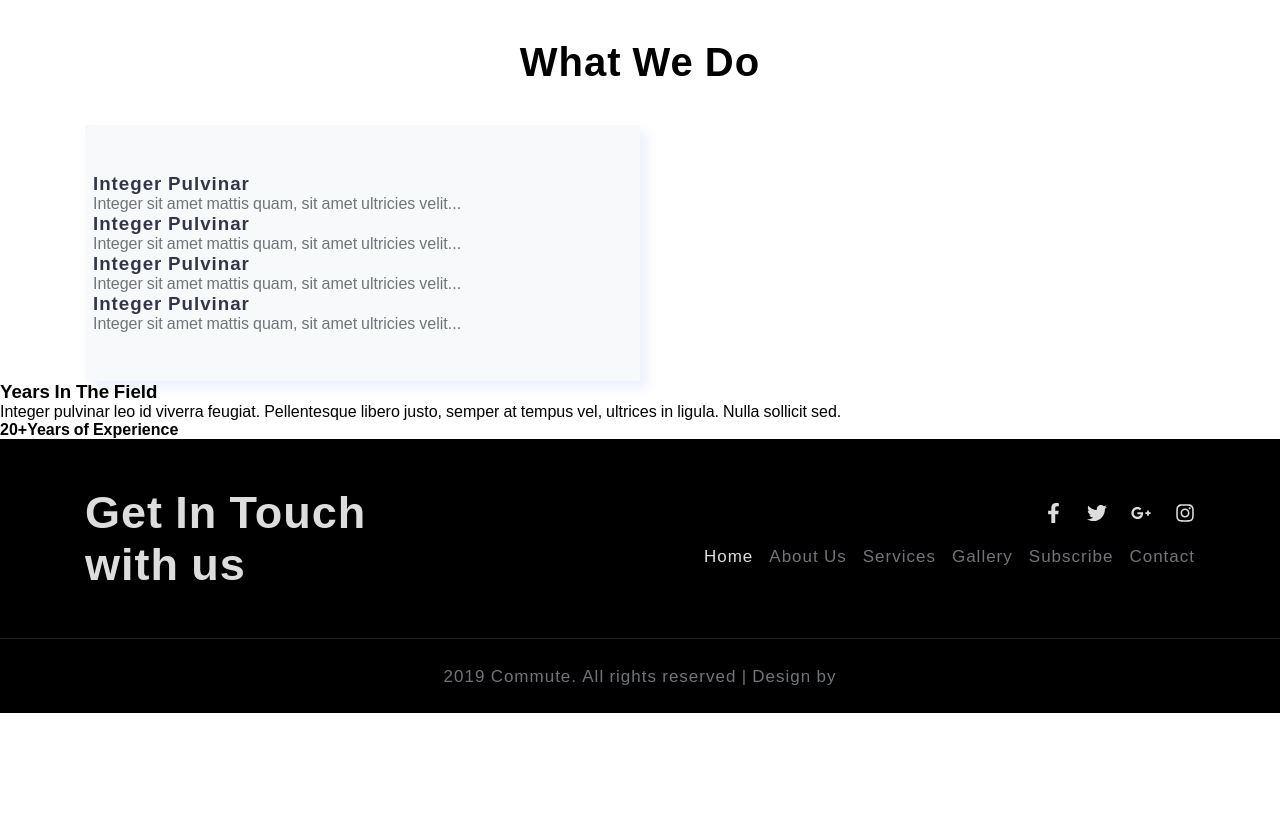
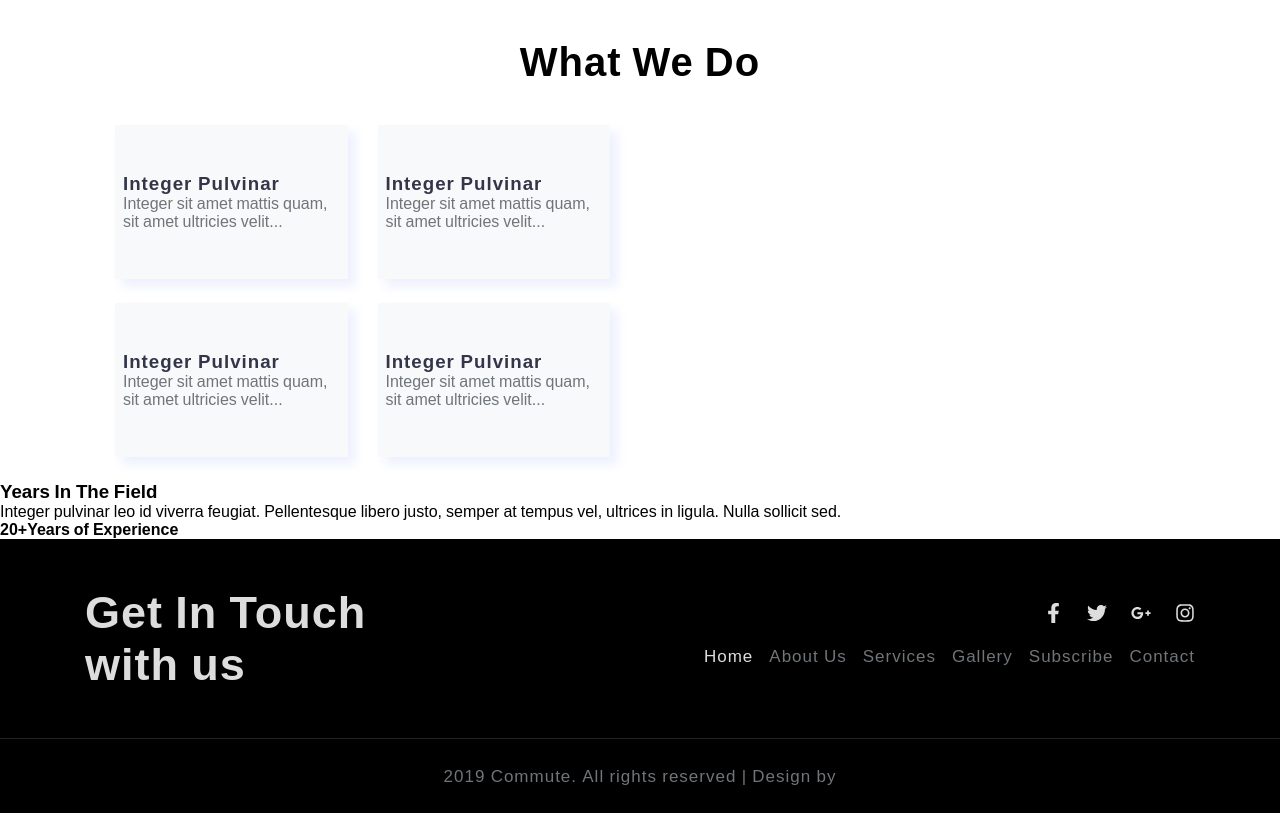
Before and after one commit to heltoe/trip, a plain HTML site: page pages/index.html in a window 1280 px wide. Shown: the part 800-1613 px from the top of the page. Before the commit the page ends 1513 px from the top, so only its background shows below. Drawn offline with Linux system fonts and the light colour scheme.

Commit message:
фикс

```diff
--- a/assets/styles/scss/index/we-do.scss
+++ b/assets/styles/scss/index/we-do.scss
@@ -1,32 +1,48 @@
+@import "../constants.scss";
+
 .container-title {
   display: flex;
   align-items: center;
   justify-content: center;
   font-size: 40px;
   letter-spacing: 1px;
-  margin: 40px 0 40px ;
+  margin: 40px 0 40px;
+}
+
+.box-container {
+  display: flex;
 }
 
 .left-container {
-  padding: 3em 0.5em;
-  box-sizing: border-box;
   display: flex;
   flex-wrap: wrap;
+  padding: 0 15px;
+  box-sizing: border-box;
   width: 50%;
-  background: #f8f9fa;
-  box-shadow: 7px 7px 10px 0 rgba(76, 110, 245, .1);
-  position: relative;
+}
+
+.left-container__block {
+  display: flex;
+  flex-direction: column;
+  width: calc(50% - 30px);
+  margin: 0 15px;
+  background-color: #f8f9fa;
+  margin-bottom: 1.5em;
+  box-shadow: 7px 7px 10px 0 rgba(76, 110, 245, 0.1);
+  padding: 3em 0.5em;
 }
 
 .title-box {
   letter-spacing: 1px;
-  color: $darkBlue
+  color: $darkBlue;
 }
 
 .text-box {
   color: $darkGrey;
 }
 .image-box {
+  display: flex;
   width: 50%;
+  height: 100%;
   background-image: url('../../images/1.jpg');
 }
--- a/pages/index.html
+++ b/pages/index.html
@@ -59,19 +59,19 @@
       <div class="container-title hard bold"> What We Do</div>
       <div class="box-container">
         <div class="left-container">
-            <div class="settings">
+          <div class="left-container__block">
             <h3 class="title-box"> Integer Pulvinar</h3>
             <p class="text-box">Integer sit amet mattis quam, sit amet ultricies velit...</p>
           </div>
-            <div class="audio">
+          <div class="left-container__block">
             <h3 class="title-box"> Integer Pulvinar</h3>
             <p class="text-box">Integer sit amet mattis quam, sit amet ultricies velit...</p>
           </div>
-            <div class="calendar">
+          <div class="left-container__block">
             <h3 class="title-box"> Integer Pulvinar</h3>
             <p class="text-box">Integer sit amet mattis quam, sit amet ultricies velit...</p>
           </div>
-            <div class="logistics">
+          <div class="left-container__block">
             <h3 class="title-box"> Integer Pulvinar</h3>
             <p class="text-box">Integer sit amet mattis quam, sit amet ultricies velit...</p>
           </div>
```
Also changed, not shown: assets/styles/css/index.css, 1 other file. Lines whose indentation alone changed are shown as unchanged.
